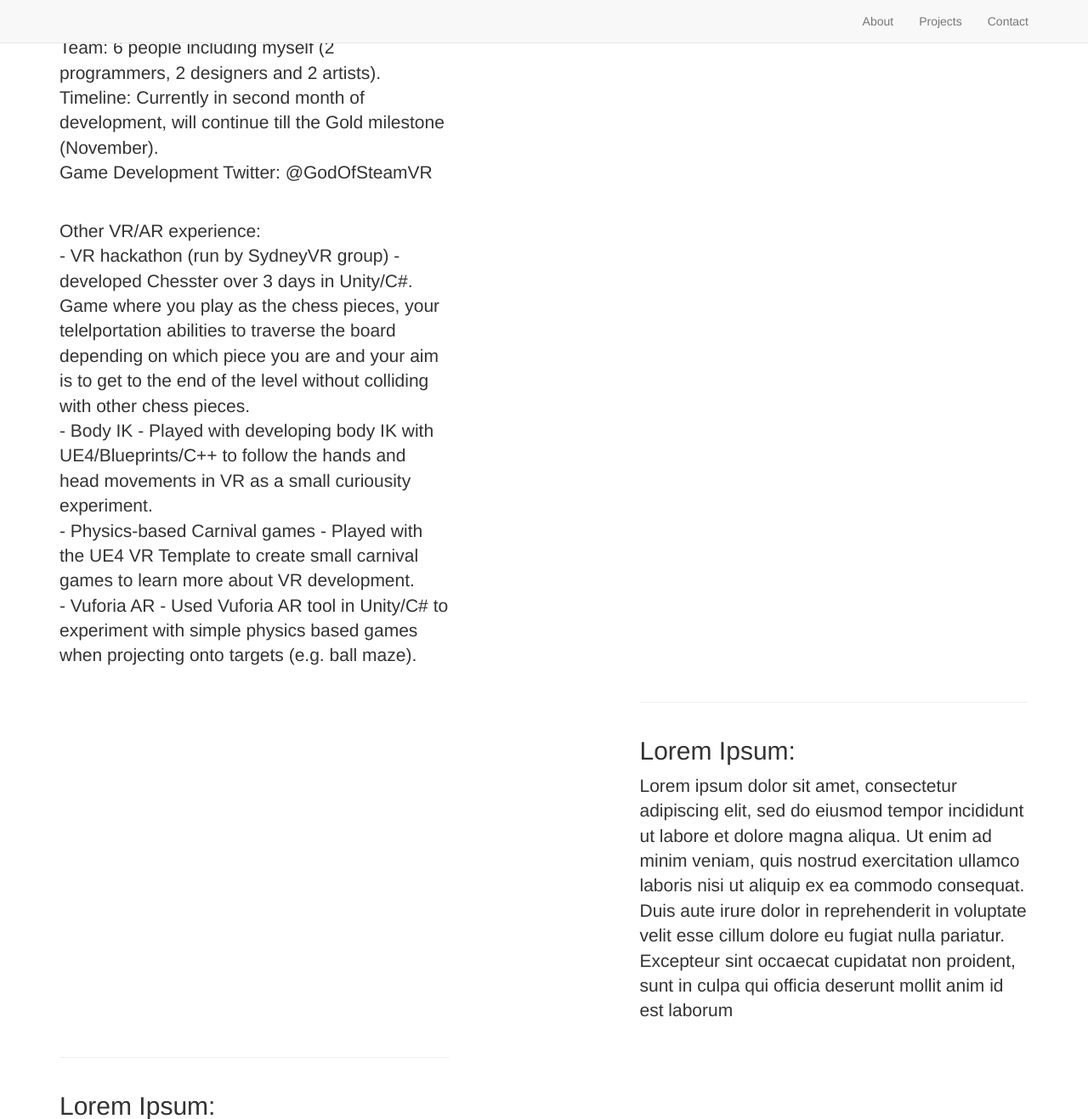
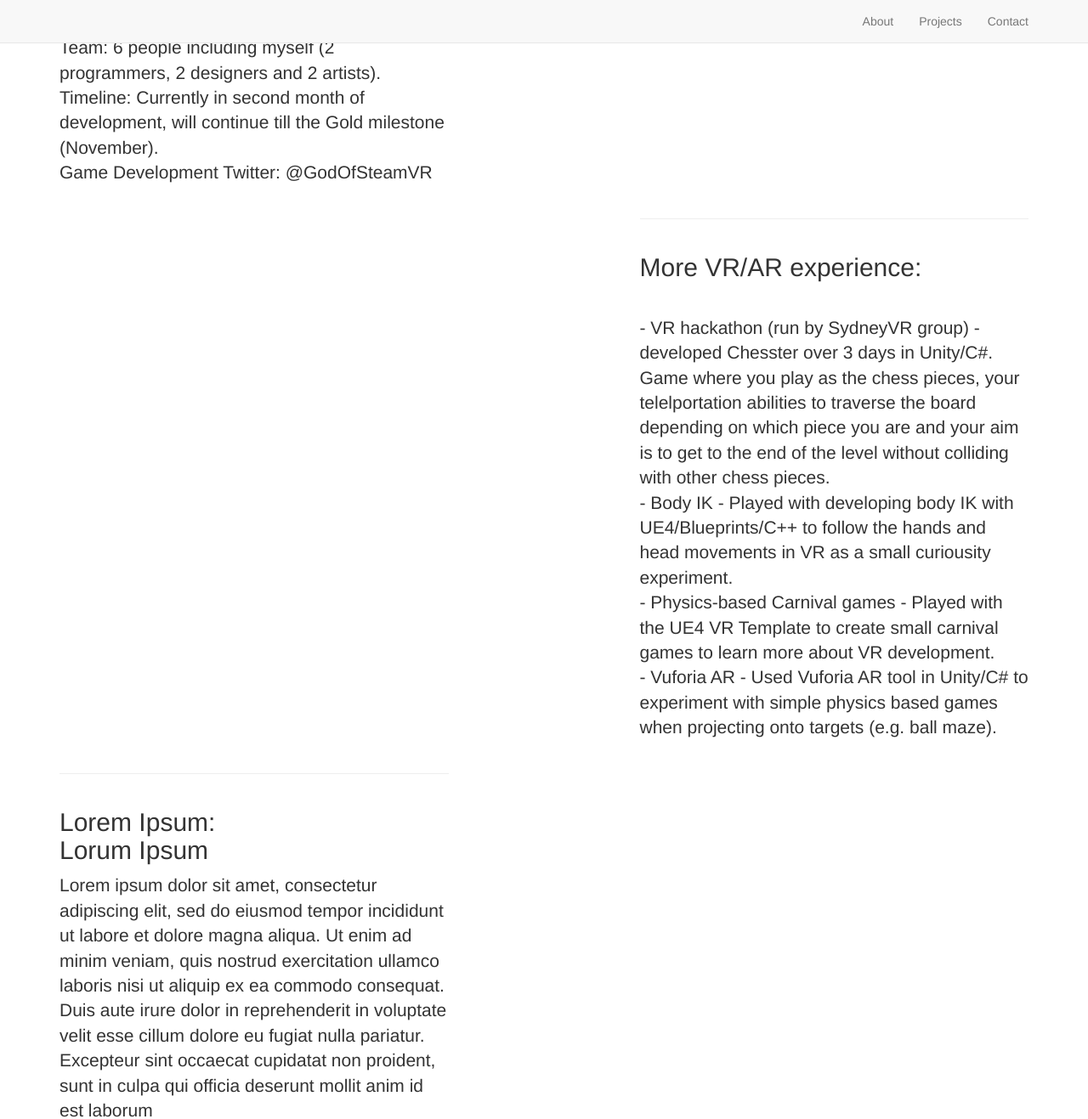
Before and after one commit to kaitlynm1/kaitlynm1.github.io, a Jekyll site: the page built from _posts/2014-09-22-services-2.markdown, in a window 1280 px wide and 1400 px high, scrolled down 807 px, cut to the strip 0-1317 px from the top of the window. Shown: the whole strip at 85% size. Built offline with Jekyll 4.4.1, drawn with Linux system fonts in a browser that asks for light colours; nearby versions of some CDN libraries; library files that are not in the unit come from our copies; some of the changed text lies outside the part shown.

Commit message:
Changeup of layout for projects

```diff
--- a/_posts/2014-09-21-services-1.markdown
+++ b/_posts/2014-09-21-services-1.markdown
@@ -13,9 +13,3 @@
 <br>Team: 6 people including myself (2 programmers, 2 designers and 2 artists).
 <br>Timeline: Currently in second month of development, will continue till the Gold milestone (November).
 <br>Game Development Twitter: @GodOfSteamVR
-
-<br>Other VR/AR experience:
-<br> - VR hackathon (run by SydneyVR group) - developed Chesster over 3 days in Unity/C#. Game where you play as the chess pieces, your telelportation abilities to traverse the board depending on which piece you are and your aim is to get to the end of the level without colliding with other chess pieces.
-<br> - Body IK - Played with developing body IK with UE4/Blueprints/C++ to follow the hands and head movements in VR as a small curiousity experiment.
-<br> - Physics-based Carnival games - Played with the UE4 VR Template to create small carnival games to learn more about VR development.
-<br> - Vuforia AR - Used Vuforia AR tool in Unity/C# to experiment with simple physics based games when projecting onto targets (e.g. ball maze).
--- a/_posts/2014-09-22-services-2.markdown
+++ b/_posts/2014-09-22-services-2.markdown
@@ -2,7 +2,10 @@
 layout: default
 img: dog.png
 category: Projects
-title: Lorem Ipsum:<br>
+title: More VR/AR experience:<br>
 description: |
 ---
-Lorem ipsum dolor sit amet, consectetur adipiscing elit, sed do eiusmod tempor incididunt ut labore et dolore magna aliqua. Ut enim ad minim veniam, quis nostrud exercitation ullamco laboris nisi ut aliquip ex ea commodo consequat. Duis aute irure dolor in reprehenderit in voluptate velit esse cillum dolore eu fugiat nulla pariatur. Excepteur sint occaecat cupidatat non proident, sunt in culpa qui officia deserunt mollit anim id est laborum
+<br> - VR hackathon (run by SydneyVR group) - developed Chesster over 3 days in Unity/C#. Game where you play as the chess pieces, your telelportation abilities to traverse the board depending on which piece you are and your aim is to get to the end of the level without colliding with other chess pieces.
+<br> - Body IK - Played with developing body IK with UE4/Blueprints/C++ to follow the hands and head movements in VR as a small curiousity experiment.
+<br> - Physics-based Carnival games - Played with the UE4 VR Template to create small carnival games to learn more about VR development.
+<br> - Vuforia AR - Used Vuforia AR tool in Unity/C# to experiment with simple physics based games when projecting onto targets (e.g. ball maze).
```
